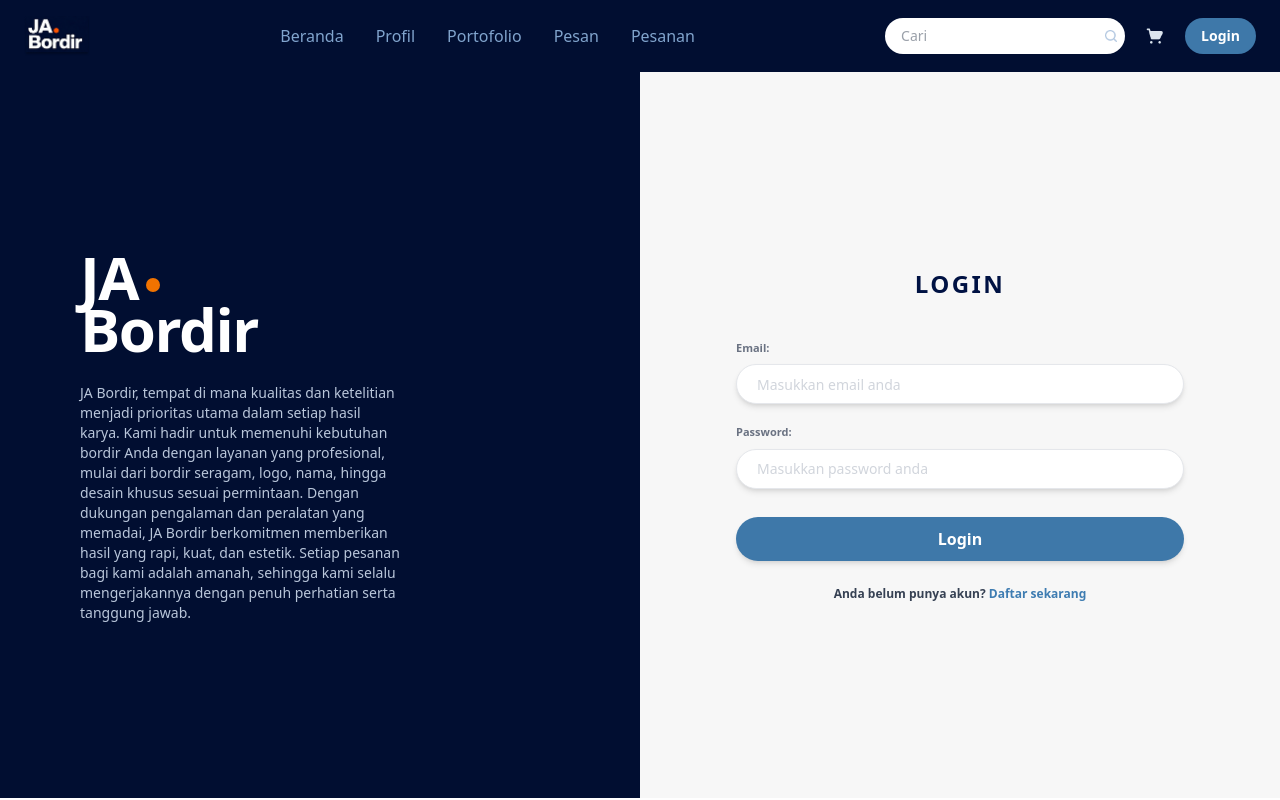
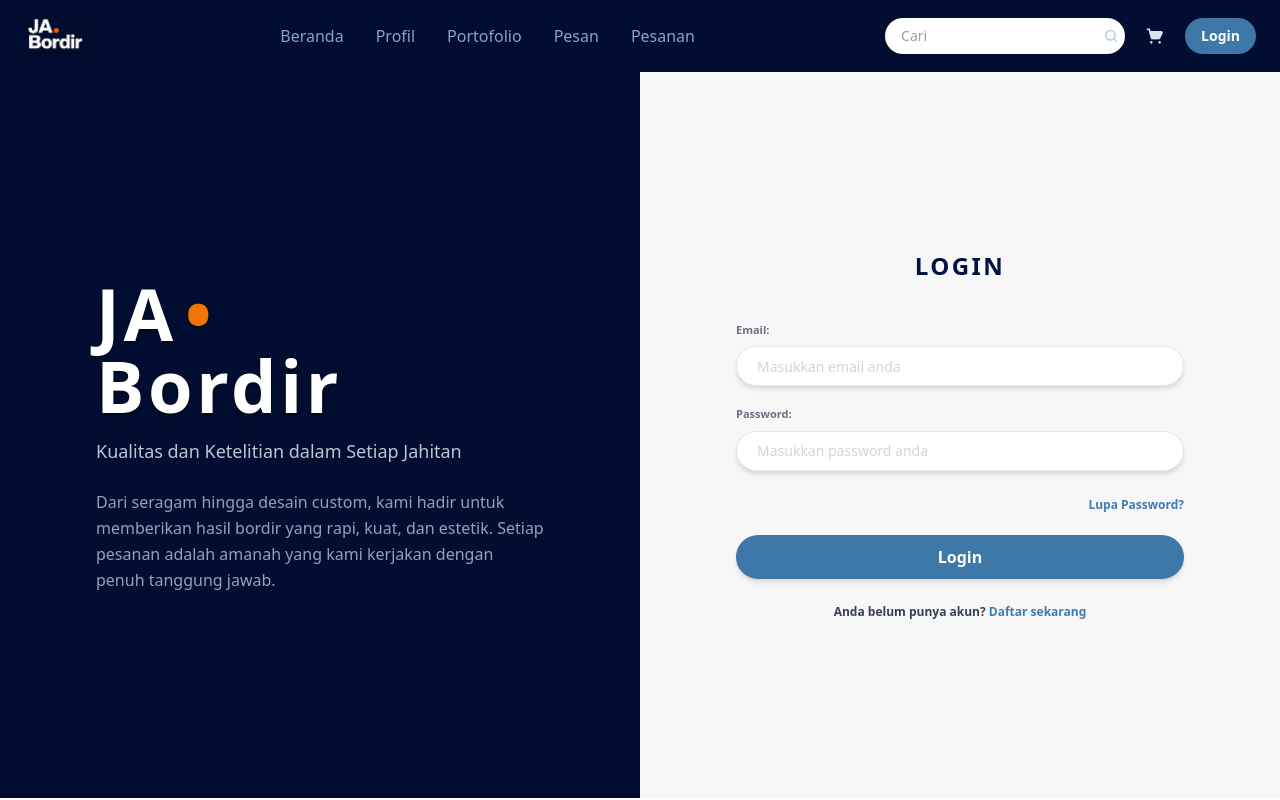
Before and after one commit to kaiharvest/Project-Capstone, a React (Vite) app in the folder Frontend/: page /login in a window 1280 px wide. Built offline with nearby package versions, Linux system fonts and the light colour scheme; no server answers; a web font is replaced by a local one.

Commit message:
reset password (done) tapi belum berfungsi

```diff
--- a/Frontend/src/App.jsx
+++ b/Frontend/src/App.jsx
@@ -12,6 +12,8 @@ import Keranjang from "./pages/Keranjang";
 import Login from "./pages/Login";
 import Register from "./pages/Register";
 import Akun from "./pages/Akun"; // Import Akun component
+import ForgotPassword from "./pages/ForgotPassword"; // Import ForgotPassword component
+import ResetPassword from "./pages/ResetPassword"; // Import ResetPassword component
 
 function App() {
   return (
@@ -27,7 +29,9 @@ function App() {
         <Route path="/keranjang" element={<Keranjang />} />
         <Route path="/login" element={<Login />} />
         <Route path="/register" element={<Register />} />
-        <Route path="/akun" element={<Akun />} /> {/* Add new route for Akun */}
+        <Route path="/akun" element={<Akun />} />
+        <Route path="/forgot-password" element={<ForgotPassword />} />
+        <Route path="/reset-password" element={<ResetPassword />} />
       </Routes>
 
     </>
--- /dev/null
+++ b/Frontend/src/pages/ForgotPassword.jsx
@@ -0,0 +1,79 @@
+// src/pages/ForgotPassword.jsx
+import React, { useState } from 'react';
+import { Link, useNavigate } from 'react-router-dom';
+import api from '../services/api';
+import toast from 'react-hot-toast';
+
+export default function ForgotPassword() {
+  const [email, setEmail] = useState('');
+  const navigate = useNavigate();
+
+  const handleForgotPassword = async (e) => {
+    e.preventDefault();
+    const toastId = toast.loading('Mengirim instruksi reset password...');
+
+    try {
+      const response = await api.post('/forgot-password', { email });
+
+      toast.success(response.data.message || 'Instruksi telah dikirim!', { id: toastId });
+
+      // Di environment development, kita bisa langsung arahkan dengan OTP
+      const otp = response.data.otp; // Hanya ada di development
+
+      // Arahkan ke halaman reset password setelah 2 detik
+      setTimeout(() => {
+        // Kita teruskan email ke halaman berikutnya via state
+        navigate('/reset-password', { state: { email, otp } });
+      }, 2000);
+
+    } catch (err) {
+      const errorMessage = err.response?.data?.message || 'Gagal mengirim instruksi. Periksa kembali email Anda.';
+      toast.error(errorMessage, { id: toastId });
+      console.error("Forgot password error:", err.response || err);
+    }
+  };
+
+  return (
+    <div className="h-[calc(100vh-74px)] w-full flex bg-[#F7F7F7] items-center justify-center">
+      <div className="max-w-md w-full bg-white p-8 rounded-2xl shadow-lg">
+        <h1 className="text-center text-[#001243] font-extrabold text-2xl tracking-widest mb-6">
+          LUPA PASSWORD
+        </h1>
+        <p className="text-center text-gray-600 text-sm mb-8">
+          Masukkan alamat email Anda yang terdaftar. Kami akan mengirimkan kode OTP untuk mereset password Anda.
+        </p>
+
+        <form className="space-y-5" onSubmit={handleForgotPassword}>
+          {/* Email */}
+          <div>
+            <label className="block text-[11px] font-semibold text-gray-500 mb-2">
+              Email:
+            </label>
+            <input
+              type="email"
+              placeholder="Masukkan email terdaftar anda"
+              className="w-full h-10 rounded-full bg-white px-5 text-sm text-gray-700 placeholder:text-gray-300 shadow-md border border-gray-200 outline-none"
+              value={email}
+              onChange={(e) => setEmail(e.target.value)}
+              required
+            />
+          </div>
+
+          {/* BUTTON */}
+          <button
+            type="submit"
+            className="w-full h-11 rounded-full bg-[#3E78A9] text-white font-semibold shadow-md mt-2"
+          >
+            Kirim Kode OTP
+          </button>
+        </form>
+
+        <div className="text-center text-[12px] mt-6">
+          <Link to="/login" className="text-[#3E7CB1] font-bold">
+            &larr; Kembali ke Login
+          </Link>
+        </div>
+      </div>
+    </div>
+  );
+}
--- a/Frontend/src/pages/Login.jsx
+++ b/Frontend/src/pages/Login.jsx
@@ -49,28 +49,27 @@ export default function Login() {
   return (
     // NOTE: 60px = tinggi navbar kamu (sesuaikan kalau beda)
     <div className="h-[calc(100vh-74px)] w-full flex overflow-hidden">
-      {/* LEFT SIDE (FIX / TIDAK SCROLL) */}
-      <div className="w-1/2 h-full bg-[#010E31] px-20 py-10 flex flex-col justify-center overflow-hidden">
-        <div className="leading-none">
-          <div className="text-white font-extrabold text-6xl tracking-tight flex items-center gap-2">
-            <span>JA</span>
-            <span className="w-3.5 h-3.5 rounded-full bg-[#F17300] inline-block translate-y-2" />
+      {/* LEFT SIDE - AESTHETIC PANEL */}
+      <div className="hidden lg:flex w-1/2 h-full bg-[#010E31] p-12 flex-col justify-center">
+        <div className="max-w-md mx-auto text-left">
+          {/* Logo */}
+          <div className="text-white font-black tracking-wider text-7xl leading-none">
+            <span className="drop-shadow-[0_2px_2px_rgba(0,0,0,0.5)]">JA</span>
+            <span className="text-[#F17300] mx-2 drop-shadow-[0_2px_2px_rgba(0,0,0,0.5)]">•</span>
+            <br></br>
+            <span className="drop-shadow-[0_2px_2px_rgba(0,0,0,0.5)]">Bordir</span>
           </div>
-          <div className="text-white font-extrabold text-6xl tracking-tight -mt-2">
-            Bordir
-          </div>
+
+          {/* Tagline/Motto */}
+          <h2 className="text-[#B9C6DA] font-medium text-lg mt-4 mb-6 drop-shadow-[0_1px_1px_rgba(0,0,0,0.4)]">
+            Kualitas dan Ketelitian dalam Setiap Jahitan
+          </h2>
+
+          {/* Description */}
+          <p className="text-[#B9C6DA]/80 text-base leading-relaxed">
+            Dari seragam hingga desain custom, kami hadir untuk memberikan hasil bordir yang rapi, kuat, dan estetik. Setiap pesanan adalah amanah yang kami kerjakan dengan penuh tanggung jawab.
+          </p>
         </div>
-
-        <p className="text-[#B9C6DA] text-[14px] leading-5 mt-6 max-w-xs">
-          JA Bordir, tempat di mana kualitas dan ketelitian menjadi prioritas
-          utama dalam setiap hasil karya. Kami hadir untuk memenuhi kebutuhan
-          bordir Anda dengan layanan yang profesional, mulai dari bordir
-          seragam, logo, nama, hingga desain khusus sesuai permintaan. Dengan
-          dukungan pengalaman dan peralatan yang memadai, JA Bordir berkomitmen
-          memberikan hasil yang rapi, kuat, dan estetik. Setiap pesanan bagi
-          kami adalah amanah, sehingga kami selalu mengerjakannya dengan penuh
-          perhatian serta tanggung jawab.
-        </p>
       </div>
 
       {/* RIGHT SIDE */}
@@ -111,10 +110,16 @@ export default function Login() {
               />
             </div>
 
+            <div className="text-right">
+              <Link to="/forgot-password" className="text-xs font-semibold text-[#3E7CB1] hover:underline">
+                Lupa Password?
+              </Link>
+            </div>
+
             {/* BUTTON */}
             <button
               type="submit"
-              className="w-full h-11 rounded-full bg-[#3E78A9] text-white font-semibold shadow-md mt-2"
+              className="w-full h-11 rounded-full bg-[#3E78A9] text-white font-semibold shadow-md"
             >
               Login
             </button>
--- a/Frontend/src/pages/Register.jsx
+++ b/Frontend/src/pages/Register.jsx
@@ -69,29 +69,26 @@ export default function Register() {
 
   return (
       <div className="h-[calc(100vh-74px)] w-full flex overflow-hidden">
-      {/* LEFT SIDE (FIX / TIDAK SCROLL) */}
-      <div className="w-1/2 h-full bg-[#010E31] px-20 py-10 flex flex-col justify-center overflow-hidden">
-        <div className="leading-none">
-          <div className="text-white font-extrabold text-6xl tracking-tight flex items-center gap-2">
-            <span>JA</span>
-            <span className="w-3.5 h-3.5 rounded-full bg-[#F17300] inline-block translate-y-2" />
+      {/* LEFT SIDE - AESTHETIC PANEL */}
+      <div className="hidden lg:flex w-1/2 h-full bg-[#010E31] p-12 flex-col justify-center items-center text-center">
+        <div className="max-w-md">
+          {/* Logo */}
+          <div className="leading-none text-white font-black tracking-wider text-7xl">
+            <span className="drop-shadow-[0_2px_2px_rgba(0,0,0,0.5)]">JA</span>
+            <span className="text-[#F17300] mx-2 drop-shadow-[0_2px_2px_rgba(0,0,0,0.5)]">•</span>
+            <span className="drop-shadow-[0_2px_2px_rgba(0,0,0,0.5)]">Bordir</span>
           </div>
-          <div className="text-white font-extrabold text-6xl tracking-tight -mt-2">
-            Bordir
-          </div>
+
+          {/* Tagline/Motto */}
+          <h2 className="text-[#B9C6DA] font-medium text-lg mt-4 mb-6 drop-shadow-[0_1px_1px_rgba(0,0,0,0.4)]">
+            Kualitas dan Ketelitian dalam Setiap Jahitan
+          </h2>
+
+          {/* Description */}
+          <p className="text-[#B9C6DA]/80 text-base leading-relaxed">
+            Dari seragam hingga desain custom, kami hadir untuk memberikan hasil bordir yang rapi, kuat, dan estetik. Setiap pesanan adalah amanah yang kami kerjakan dengan penuh tanggung jawab.
+          </p>
         </div>
-
-        <p className="text-[#B9C6DA] text-[14px] leading-5 mt-6 max-w-xs">
-          JA Bordir, tempat di mana kualitas dan ketelitian menjadi prioritas
-          utama dalam setiap hasil karya. Kami hadir untuk memenuhi kebutuhan
-          bordir Anda dengan layanan yang profesional, mulai dari bordir
-          seragam, logo, nama, hingga desain khusus sesuai permintaan. Dengan
-          dukungan pengalaman dan peralatan yang memadai, JA Bordir berkomitmen
-          memberikan hasil yang rapi, kuat, dan estetik. Setiap pesanan bagi
-
-          kami adalah amanah, sehingga kami selalu mengerjakannya dengan penuh
-          perhatian serta tanggung jawab.
-        </p>
       </div>
 
       {/* RIGHT SIDE (SEMUA ISI KANAN BISA SCROLL) */}
--- /dev/null
+++ b/Frontend/src/pages/ResetPassword.jsx
@@ -0,0 +1,124 @@
+// src/pages/ResetPassword.jsx
+import React, { useState, useEffect } from 'react';
+import { useLocation, useNavigate } from 'react-router-dom';
+import api from '../services/api';
+import toast from 'react-hot-toast';
+
+export default function ResetPassword() {
+  const [otp, setOtp] = useState('');
+  const [password, setPassword] = useState('');
+  const [password_confirmation, setPasswordConfirmation] = useState('');
+
+  const navigate = useNavigate();
+  const location = useLocation();
+
+  // Ambil email dari state yang dikirim dari halaman forgot-password
+  const email = location.state?.email;
+
+  // Jika tidak ada email, user tidak seharusnya ada di sini. Redirect.
+  useEffect(() => {
+    if (!email) {
+      toast.error("Sesi tidak valid. Silakan ulangi dari awal.");
+      navigate('/forgot-password');
+    }
+  }, [email, navigate]);
+
+  const handleResetPassword = async (e) => {
+    e.preventDefault();
+
+    if (password !== password_confirmation) {
+      toast.error("Konfirmasi password tidak cocok.");
+      return;
+    }
+
+    const toastId = toast.loading('Mereset password...');
+
+    try {
+      const response = await api.post('/reset-password', {
+        email,
+        otp,
+        password,
+        password_confirmation
+      });
+
+      toast.success(response.data.message || 'Password berhasil direset!', { id: toastId });
+
+      setTimeout(() => {
+        navigate('/login');
+      }, 2000);
+
+    } catch (err) {
+      const errorMessage = err.response?.data?.message || 'Gagal mereset password. Periksa kembali data Anda.';
+      toast.error(errorMessage, { id: toastId });
+      console.error("Reset password error:", err.response || err);
+    }
+  };
+
+  return (
+    <div className="h-[calc(100vh-74px)] w-full flex bg-[#F7F7F7] items-center justify-center">
+      <div className="max-w-md w-full bg-white p-8 rounded-2xl shadow-lg">
+        <h1 className="text-center text-[#001243] font-extrabold text-2xl tracking-widest mb-6">
+          RESET PASSWORD
+        </h1>
+        <p className="text-center text-gray-600 text-sm mb-8">
+          Masukkan kode OTP yang dikirim ke <strong>{email}</strong> dan password baru Anda.
+        </p>
+
+        <form className="space-y-5" onSubmit={handleResetPassword}>
+          {/* OTP */}
+          <div>
+            <label className="block text-[11px] font-semibold text-gray-500 mb-2">
+              Kode OTP:
+            </label>
+            <input
+              type="text"
+              placeholder="Masukkan kode OTP 6 digit"
+              className="w-full h-10 rounded-full bg-white px-5 text-sm text-gray-700 placeholder:text-gray-300 shadow-md border border-gray-200 outline-none"
+              value={otp}
+              onChange={(e) => setOtp(e.target.value)}
+              required
+            />
+          </div>
+
+          {/* Password Baru */}
+          <div>
+            <label className="block text-[11px] font-semibold text-gray-500 mb-2">
+              Password Baru:
+            </label>
+            <input
+              type="password"
+              placeholder="Masukkan password baru"
+              className="w-full h-10 rounded-full bg-white px-5 text-sm text-gray-700 placeholder:text-gray-300 shadow-md border border-gray-200 outline-none"
+              value={password}
+              onChange={(e) => setPassword(e.target.value)}
+              required
+            />
+          </div>
+
+          {/* Konfirmasi Password Baru */}
+          <div>
+            <label className="block text-[11px] font-semibold text-gray-500 mb-2">
+              Konfirmasi Password Baru:
+            </label>
+            <input
+              type="password"
+              placeholder="Konfirmasi password baru"
+              className="w-full h-10 rounded-full bg-white px-5 text-sm text-gray-700 placeholder:text-gray-300 shadow-md border border-gray-200 outline-none"
+              value={password_confirmation}
+              onChange={(e) => setPasswordConfirmation(e.target.value)}
+              required
+            />
+          </div>
+
+          {/* BUTTON */}
+          <button
+            type="submit"
+            className="w-full h-11 rounded-full bg-[#3E78A9] text-white font-semibold shadow-md mt-2"
+          >
+            Reset Password
+          </button>
+        </form>
+      </div>
+    </div>
+  );
+}
```
